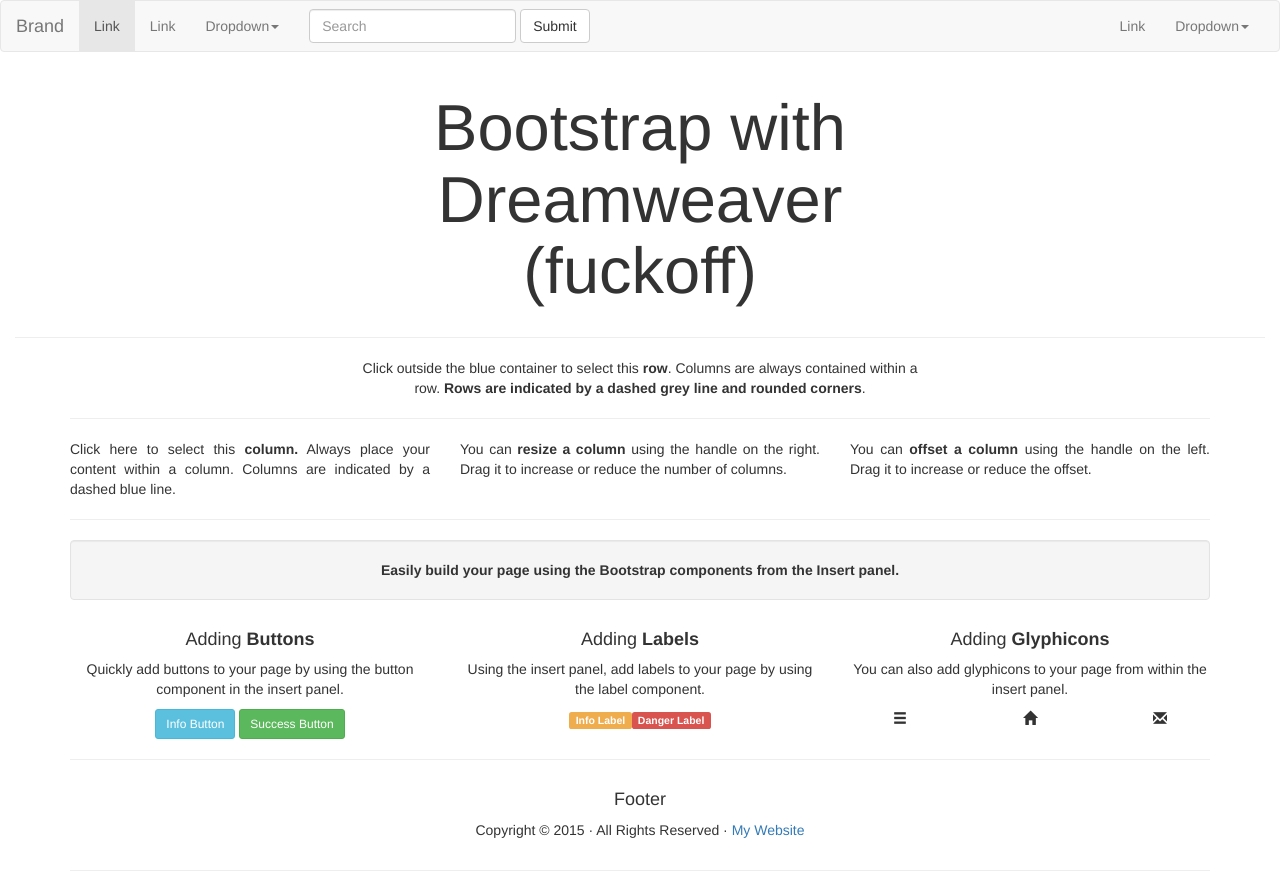
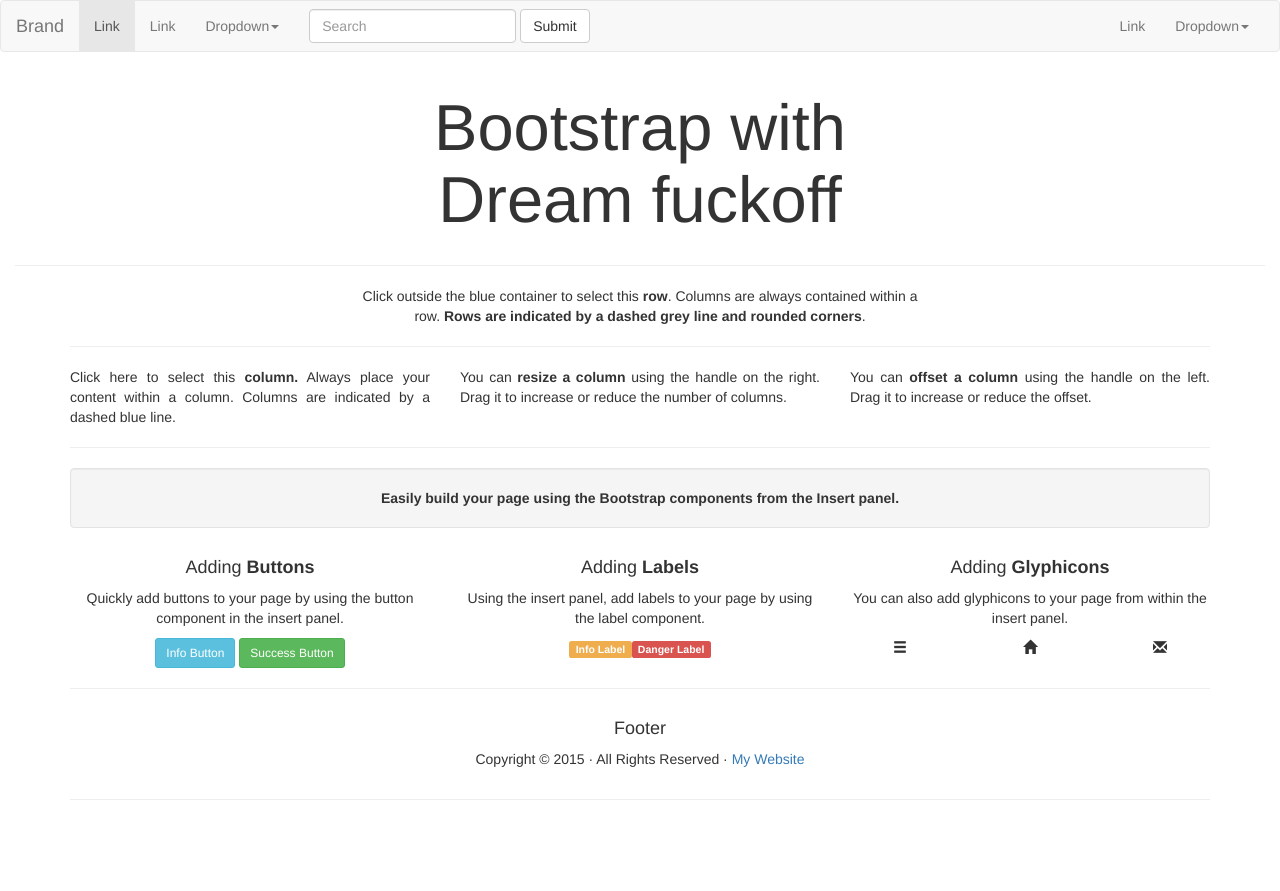
Before and after one commit to igniter89/Novy-github-test, a plain HTML site: page index.html in a window 1280 px wide. After the commit the page ends 820 px from the top, so only its background shows below. Drawn offline with nearby package versions, Linux system fonts and the light colour scheme.

```diff
--- a/index.html
+++ b/index.html
@@ -68,7 +68,7 @@
 <div class="container-fluid">
   <div class="row">
     <div class="col-md-6 col-md-offset-3">
-      <h1 class="text-center">Bootstrap with Dreamweaver (fuckoff)</h1>
+      <h1 class="text-center">Bootstrap with Dream fuckoff</h1>
     </div>
   </div>
   <hr>
```
